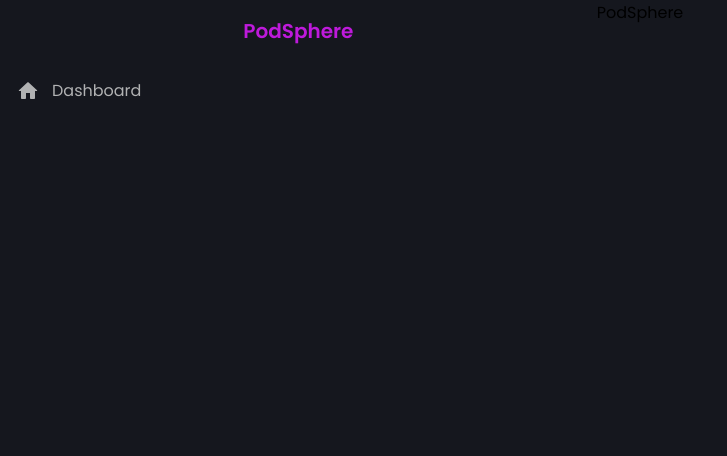
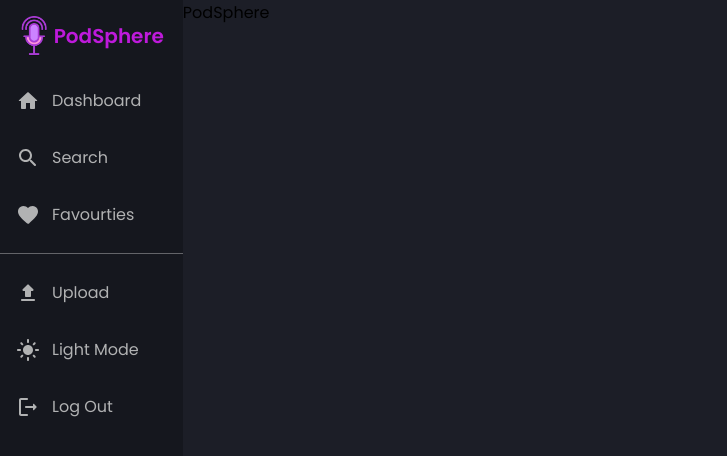
Before and after one commit to AdarshTiwari04/Podsphere, a React (Create React App) app in the folder client/: page / in a window 1280 px wide. Shown: the top 456 px of the page, without its empty margins (0-727 px from the left). Built offline with nearby package versions, Linux system fonts and the light colour scheme.

Commit message:
Updated the Sidebar

```diff
--- a/client/src/App.js
+++ b/client/src/App.js
@@ -2,14 +2,21 @@ import {useState} from "react";
 import styled, { ThemeProvider } from "styled-components";
 import { lightTheme, darkTheme } from "./utils/Themes";
 import Sidebar from "./components/Sidebar";
+import { BrowserRouter } from "react-router-dom";
 
 const Container = styled.div`
 display : flex;
-background: ${({theme})=> theme.bg};
+background: ${({theme})=> theme.bgLight};
 width: 100%;
 height: 100vh;
 overflow-x: hidden;
 overflow-y: hidden;
+`;
+
+const Frame = styled.div`
+display: flex;
+flex-direction: column;
+flex: 3;
 `;
 
 function App() {
@@ -17,10 +24,12 @@ function App() {
   const [darkMode, setDarkMode] = useState(true);
   return (
     <ThemeProvider theme={darkTheme ? darkTheme : lightTheme}>
+    <BrowserRouter>
     <Container>
       <Sidebar />
-    PodSphere
+      <Frame>PodSphere</Frame>
    </Container>
+    </BrowserRouter>
    </ThemeProvider>
 
   );
--- a/client/src/components/Sidebar.jsx
+++ b/client/src/components/Sidebar.jsx
@@ -1,7 +1,9 @@
 import React from "react";
 import styled from "styled-components";
-import { HomeRounded,CloseRounded} from "@mui/icons-material"
-import LogoImage from "../Images/Logo.npg";
+import { HomeRounded,CloseRounded, SearchRounded, FavoriteRounded, UploadRounded, LightModeRounded, LogoutRounded} from "@mui/icons-material"
+import LogoImage from "../Images/Logo.png";
+import { Link } from "react-router-dom";
+
 const MenuContainer = styled.div`
   flex:0.5;
   flex-direction: column;
@@ -40,6 +42,10 @@ font-size: 20px;
 margin: 16px 0px;
 
 `;
+const Image = styled.img`
+  height: 40px;
+`;
+
 const Close = styled.div`
 display: none;
 @media (max-width: 1100px){
@@ -56,28 +62,89 @@ align-items: center;
 gap: 12px;
 cursor: pointer;
 color : ${({ theme }) => theme.text_secondary};
-width; 100%;
 &:hover{
 background-color: ${({theme})=>theme.text_secondary+ 50};
 }
 `;
 const NavText = styled.div`
 padding: 12px 0px;
+text-decoration: none;
 `;
+
+const HR = styled.div`
+width: 100%;
+height: 1px;
+background-color: ${({ theme }) => theme.text_secondary + 80};
+margin: 10px 0px;
+`;
+
+const menuItems= [
+  {
+    link:"/",
+    name: "Dashboard",
+    icon: <HomeRounded />,
+  },
+
+  {
+    link:"/search",
+    name: "Search",
+    icon: <SearchRounded />,
+  },
+
+  {
+    link:"/favourties",
+    name: "Favourties",
+    icon: <FavoriteRounded />,
+  }
+];
+
+const button = [
+  {
+    fun:()=> console.log("Upload"),
+    name: "Upload",
+    icon: <UploadRounded />,
+  },
+
+  {
+    fun:()=> console.log("Light Mode"),
+    name: "Light Mode",
+    icon: <LightModeRounded />,
+  },
+
+  {
+    fun:()=> console.log("Log Out"),
+    name: "Log Out",
+    icon: <LogoutRounded />,
+  },
+];
 
 const Sidebar =() => {
   return (
   <MenuContainer>
     <Flex>
-    <Logo>PodSphere</Logo>
+    <Logo>
+      <Image src={LogoImage} />
+      PodSphere</Logo>
     <Close>
       <CloseRounded />
     </Close>
     </Flex>
+    {menuItems.map((items) =>
+    <Link to={items.link} style={{textDecoration:"none"}}>
     <Elements>
-      <HomeRounded />
-      <NavText>Dashboard</NavText>
+      {items.icon}
+      <NavText>{items.name}</NavText>
     </Elements>
+    </Link>
+  )}
+   <HR />
+
+   {button.map((item) =>(
+    <Elements onClick={item.fun}>
+      {item.icon}
+      <NavText>{item.name}</NavText>
+    </Elements>
+  ))}
   </MenuContainer>
   );
 };
```
